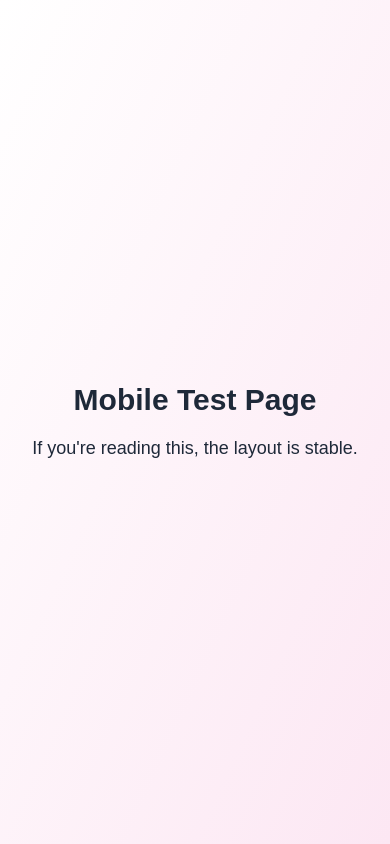
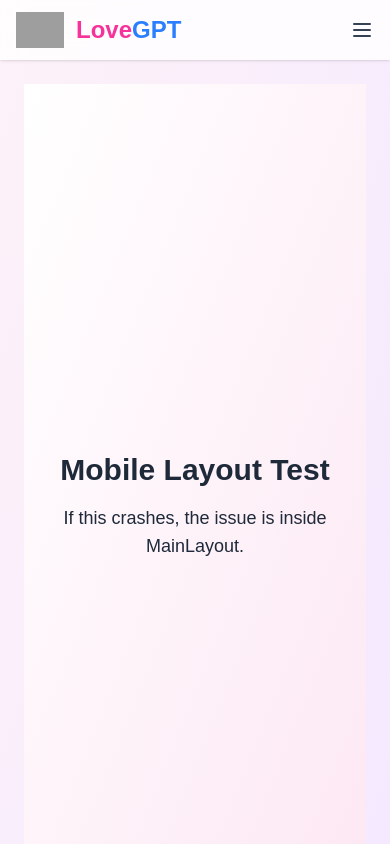
Before and after one commit to erfanidmd11/LoveGPT-web, a Next.js app: page /test in a window 390 px wide. Shown: the top 844 px of the page. Built offline with nearby package versions, Linux system fonts and the light colour scheme; no server answers; grey boxes are pictures that could not be loaded.

Commit message:
Add /test page to isolate mobile crash issue

```diff
--- a/pages/test.js
+++ b/pages/test.js
@@ -1,18 +1,19 @@
 import Head from 'next/head';
+import MainLayout from '@/layouts/MainLayout';
 
 export default function TestPage() {
   return (
-    <>
+    <MainLayout>
       <Head>
         <meta name="viewport" content="width=device-width, initial-scale=1" />
         <title>LoveGPT Mobile Crash Test</title>
       </Head>
       <div className="min-h-screen flex items-center justify-center bg-gradient-to-br from-white to-pink-100 text-center text-gray-800 p-6">
         <div>
-          <h1 className="text-3xl font-bold mb-4">Mobile Test Page</h1>
-          <p className="text-lg">If you're reading this, the layout is stable.</p>
+          <h1 className="text-3xl font-bold mb-4">Mobile Layout Test</h1>
+          <p className="text-lg">If this crashes, the issue is inside MainLayout.</p>
         </div>
       </div>
-    </>
+    </MainLayout>
   );
 }
```
